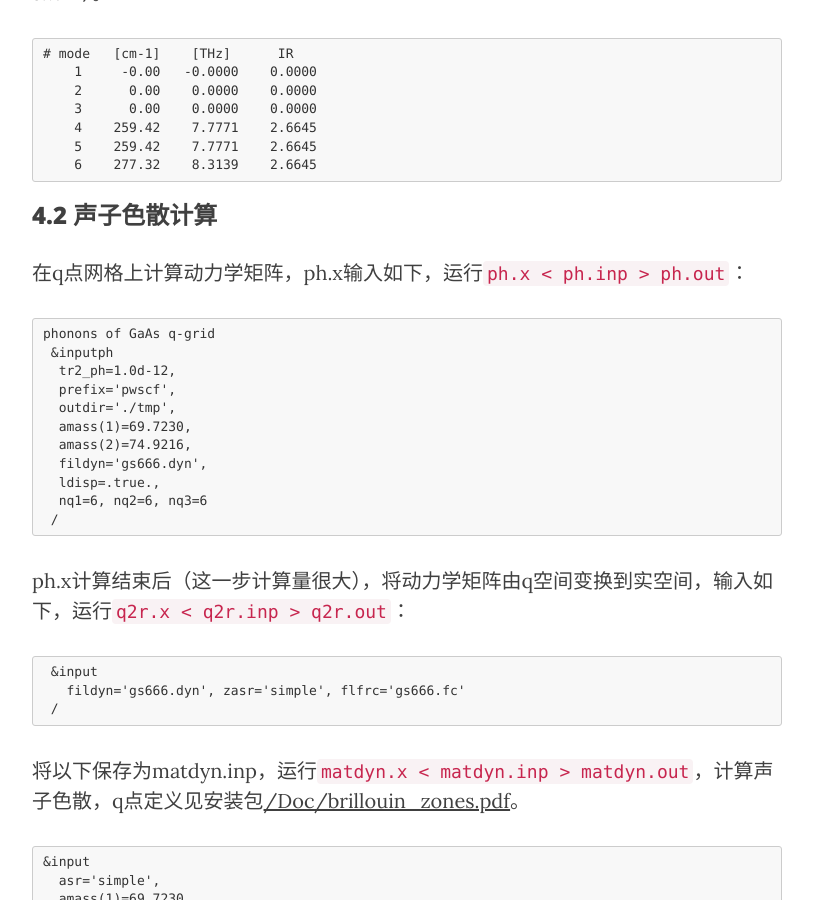
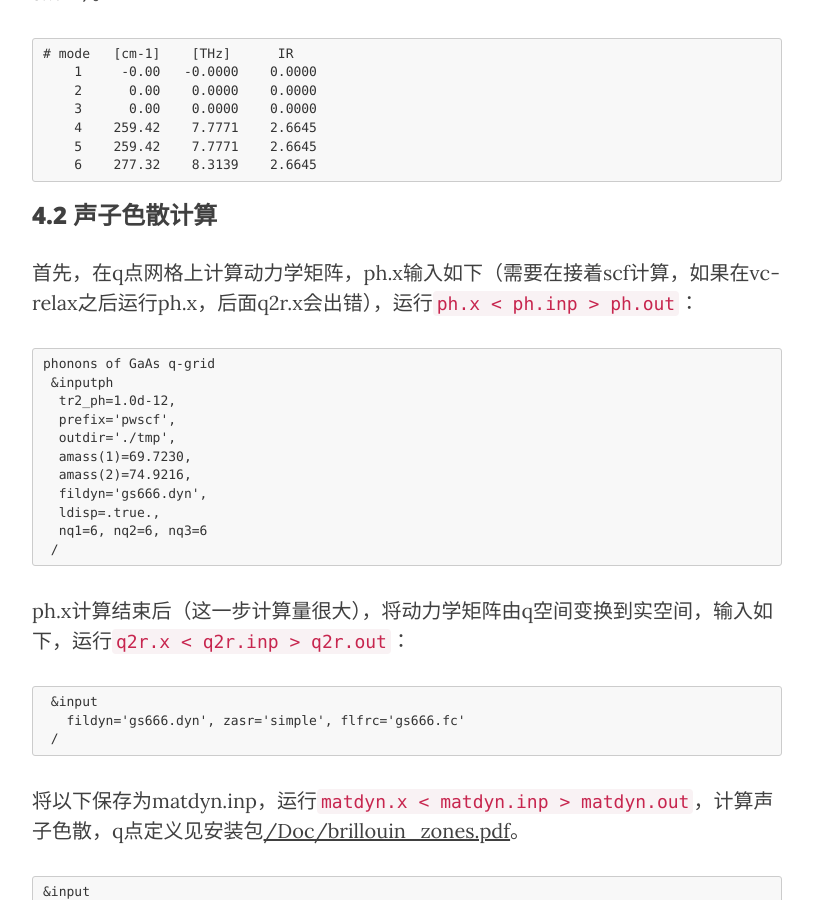
Before and after one commit to yyyu200/DFTbook, a Jekyll site: the page built from _posts/2019-04-01-HandsOn.md, in a window 1280 px wide and 900 px high, scrolled down 24385 px. Shown: the whole window, without its empty margins (233-1046 px from the left). Built offline with Jekyll 4.4.1, drawn with Linux system fonts in a browser that asks for light colours; nearby versions of some CDN libraries; formulas are drawn with MathJax 3; comment, search, counter and statistics services are not loaded.

Commit message:
modify at20190610-13:49:20-aliyun

````diff
--- a/_posts/2019-04-01-HandsOn.md
+++ b/_posts/2019-04-01-HandsOn.md
@@ -866,7 +866,8 @@ phonons of GaAs at Gamma
 ```
 
 ### 4.2 声子色散计算
-在q点网格上计算动力学矩阵，ph.x输入如下，运行```ph.x < ph.inp > ph.out```：
+首先，在q点网格上计算动力学矩阵，ph.x输入如下（需要在接着scf计算，如果在vc-relax之后运行ph.x，后面q2r.x会出错），运行```ph.x < ph.inp > ph.out```：
+
 ```
 phonons of GaAs q-grid
  &inputph
````
